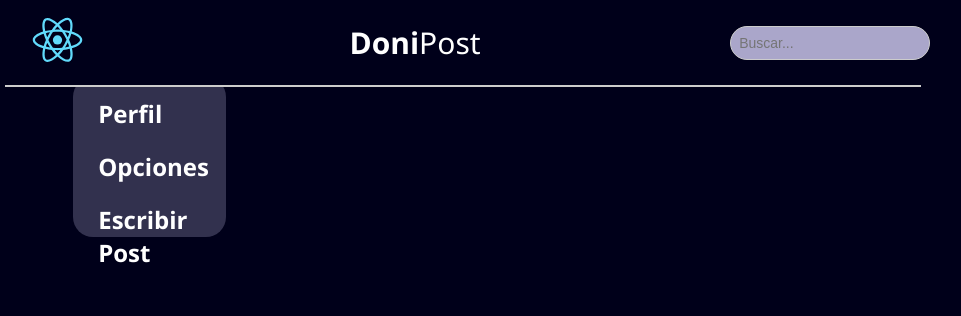
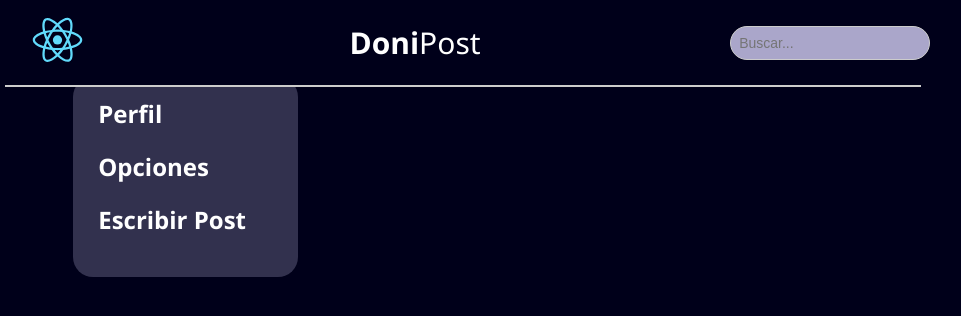
Before and after one commit to angeljpr6/DoniPost, a React (Create React App) app in the folder Aprendiendo/: page / in a window 1280 px wide. Shown: the top 316 px of the page, without its empty margins (177-1138 px from the left). Built offline with nearby package versions, Linux system fonts and the light colour scheme; no server answers.

Commit message:
Arreglos varios

```diff
--- a/Aprendiendo/src/assets/css/App.css
+++ b/Aprendiendo/src/assets/css/App.css
@@ -71,14 +71,14 @@ body {
   border-radius: 20px;
   height: 20%;
   width: 10%;
+  min-height: 200px;
+  min-width: 200px;
   padding-left: 2%;
 
 }
 
-
-
 #post {
-  margin-left: 100%;
+  margin-left: 200%;
   margin-top: 20px;
   color: white;
   background-color: #32314e;
@@ -91,7 +91,6 @@ body {
   overflow-y: auto; /* Agrega una barra de desplazamiento vertical cuando sea necesario */
 
 }
-
 
 #post h3{
   color: #aaa6ca;
```
